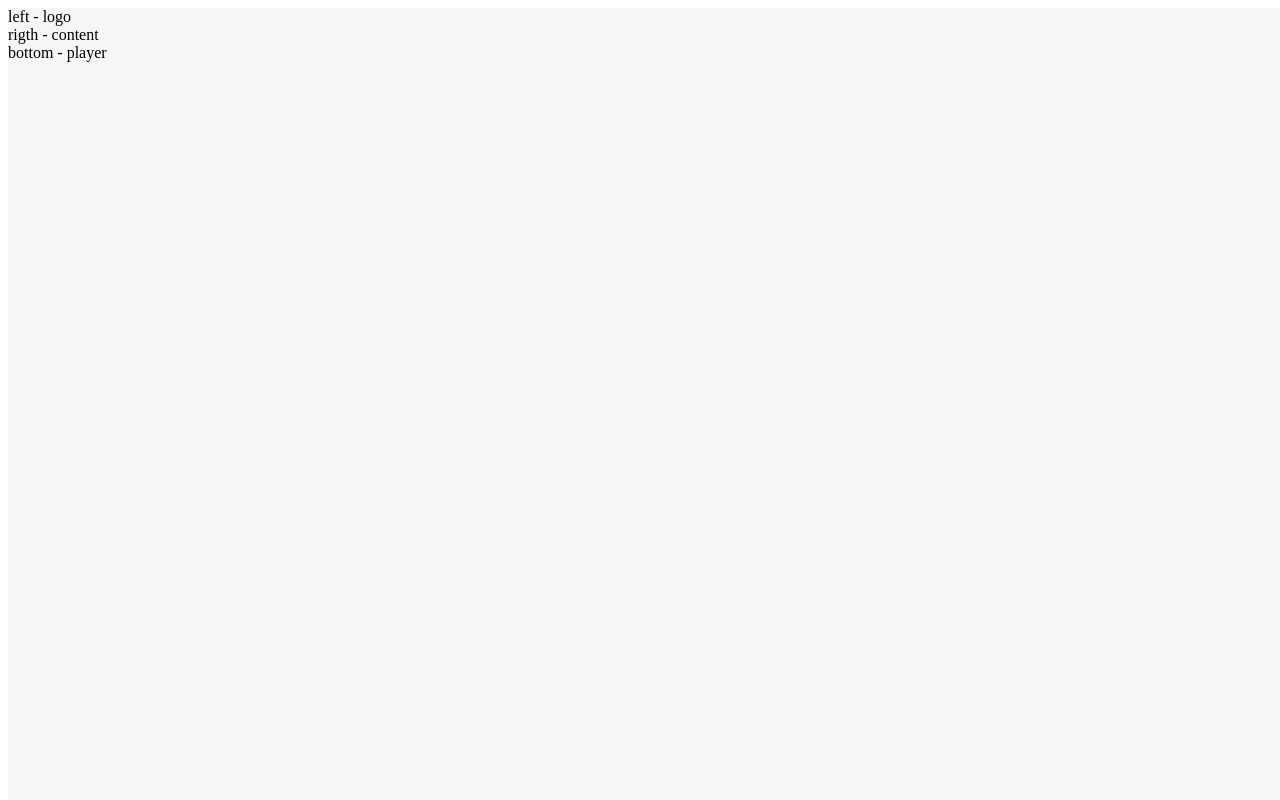
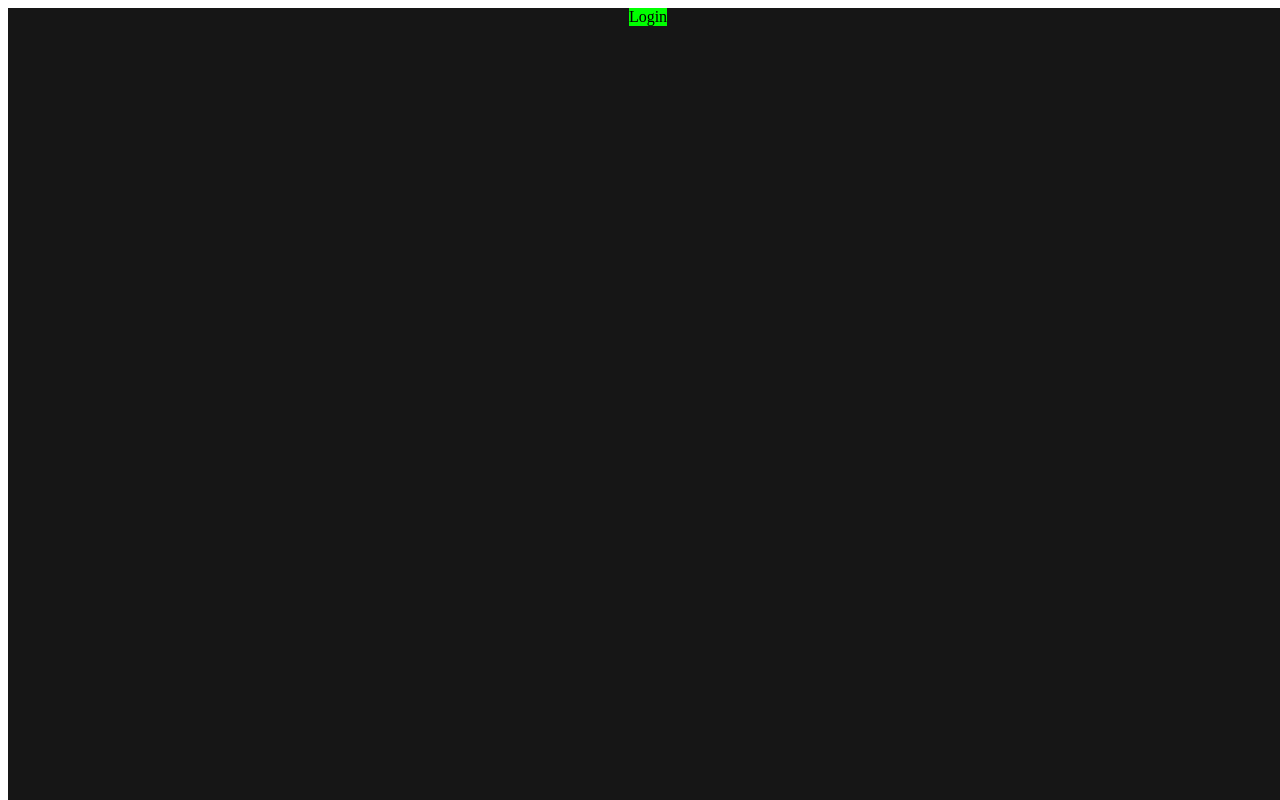
Before and after one commit to yurigodke/xpotify, a React app: page /login in a window 1280 px wide. Built offline with nearby package versions, Linux system fonts and the light colour scheme; the HTML template or start-up script is replaced by a standard one.

Commit message:
Adds guide base

```diff
--- /dev/null
+++ b/misc/variables.scss
@@ -0,0 +1,2 @@
+//colors
+$backgroundColor: #161616;
--- a/modules/guide/index.js
+++ b/modules/guide/index.js
@@ -1,17 +1,48 @@
 import React from "react";
+import PropTypes from "prop-types";
+import classNames from "classnames";
 
 import style from "./index.scss";
 
-function Guide({ children }) {
+function Guide({ bar, content, bottom }) {
+  let mainContent = null;
+
+  if (bar && content) {
+    mainContent = (
+      <div className={style["guide__main"]}>
+        <div className={style["guide__main__bar"]}>{bar}</div>
+        <div className={style["guide__main__content"]}>{content}</div>
+      </div>
+    );
+  } else if (content) {
+    mainContent = (
+      <div
+        className={classNames(
+          style["guide__main"],
+          style["guide__main__center"]
+        )}
+      >
+        <div className={style["guide__main__content"]}>{content}</div>
+      </div>
+    );
+  }
+
+  const bottomContent = bottom ? (
+    <div className={style["guide__bottom"]}>{bottom}</div>
+  ) : null;
+
   return (
     <div className={style["guide"]}>
-      <div>
-        <div>left - logo</div>
-        <div>rigth - content</div>
-      </div>
-      <div>bottom - player</div>
+      {mainContent}
+      {bottomContent}
     </div>
   );
 }
 
+Guide.propTypes = {
+  bar: PropTypes.element,
+  content: PropTypes.element,
+  bottom: PropTypes.element
+};
+
 export default Guide;
--- a/modules/guide/index.scss
+++ b/modules/guide/index.scss
@@ -1,9 +1,32 @@
+@import "~Misc/variables.scss";
+
 .guide {
   position: fixed;
-  background: #f6f6f6;
+  background: $backgroundColor;
   width: 100%;
   height: 100%;
+  display: flex;
+  flex-direction: column;
+  justify-content: space-between;
 
-  &__left {
+  &__main {
+    display: flex;
+    justify-content: space-between;
+
+    &__center {
+      justify-content: center;
+    }
+
+    &__bar {
+      background: #f00;
+    }
+
+    &__content {
+      background: #0f0;
+    }
+  }
+
+  &__bottom {
+    background: #00f;
   }
 }
--- a/package.json
+++ b/package.json
@@ -11,7 +11,9 @@
   "author": "Yuri Godke",
   "license": "ISC",
   "dependencies": {
+    "classnames": "^2.2.6",
     "express": "^4.17.1",
+    "prop-types": "^15.7.2",
     "react": "^16.13.1",
     "react-dom": "^16.13.1"
   },
--- a/pages/login/index.js
+++ b/pages/login/index.js
@@ -4,7 +4,10 @@ import { Guide } from "Modules";
 
 class Login extends PureComponent {
   render() {
-    return <Guide>Login</Guide>;
+    const guideElements = {
+      content: <div>Login</div>
+    };
+    return <Guide {...guideElements} />;
   }
 }
 
--- a/webpack.config.js
+++ b/webpack.config.js
@@ -47,7 +47,8 @@ module.exports = {
     extensions: [".js", ".jsx", ".scss"],
     alias: {
       Modules: path.resolve(__dirname, "modules/"),
-      Pages: path.resolve(__dirname, "pages/")
+      Pages: path.resolve(__dirname, "pages/"),
+      Misc: path.resolve(__dirname, "misc/")
     }
   }
 };
```
Also changed, not shown: 1 other file (tests, documents, lock files or other folders).
